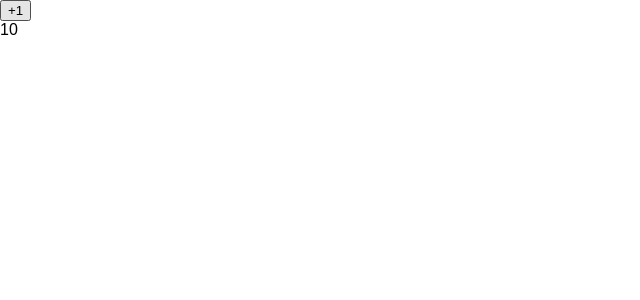
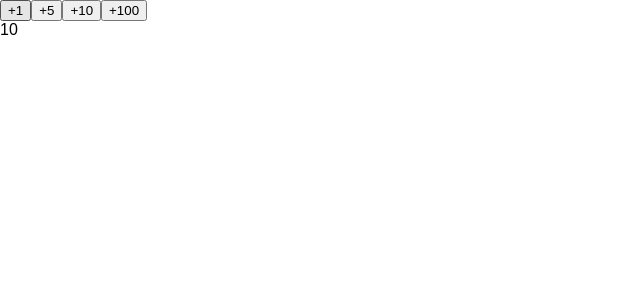
Before and after one commit to ronanmoriarty/react-fundamentals, a React (Create React App) app: page / in a window 1280 px wide. Shown: the top 300 px of the page, without its empty margins (0-640 px from the left). Built offline with nearby package versions, Linux system fonts and the light colour scheme.

Commit message:
Add an incrementValue instead of just incrementing by 1

```diff
--- a/src/App.js
+++ b/src/App.js
@@ -3,18 +3,23 @@ import Button from './Button.js';
 import Result from './Result.js';
 
 class App extends Component {
-  state = { counter: 10 };
+  state = {
+    counter: 10
+  };
 
-  incrementCounter = () => {
+  incrementCounter = (incrementValue) => {
     this.setState((previousState) => ({
-      counter: previousState.counter + 1
+      counter: previousState.counter + incrementValue
     }));
   };
 
   render() {
     return (
       <div>
-        <Button onClickFunction={this.incrementCounter} />
+        <Button onClickFunction={this.incrementCounter} incrementValue={1} />
+        <Button onClickFunction={this.incrementCounter} incrementValue={5} />
+        <Button onClickFunction={this.incrementCounter} incrementValue={10} />
+        <Button onClickFunction={this.incrementCounter} incrementValue={100} />
         <Result counter={this.state.counter} />
       </div>
     );
--- a/src/Button.js
+++ b/src/Button.js
@@ -3,8 +3,8 @@ import React, { Component } from 'react';
 class Button extends Component {
     render() {
         return (
-            <button onClick={this.props.onClickFunction}>
-                +1
+            <button onClick={() => this.props.onClickFunction(this.props.incrementValue)}>
+                +{this.props.incrementValue}
             </button>
         );
     }
```
